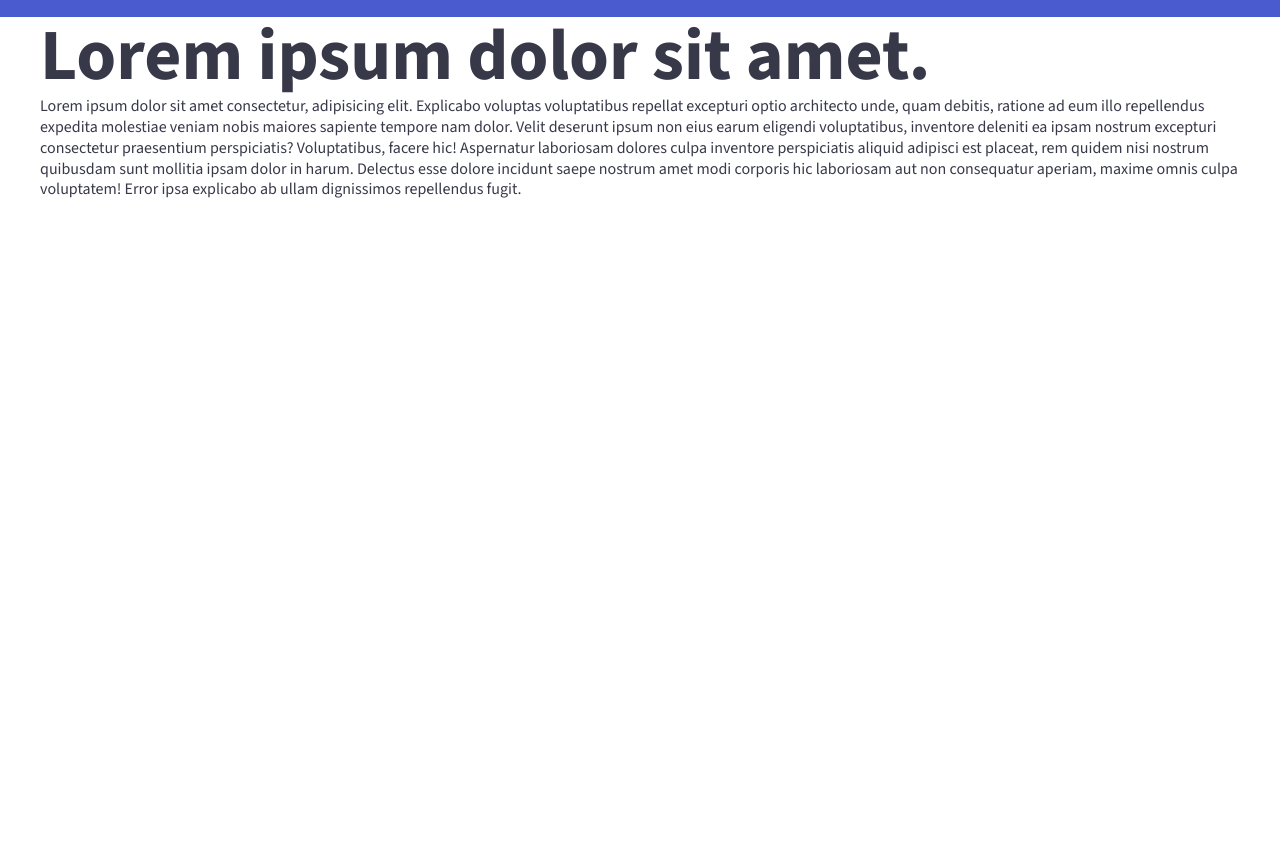
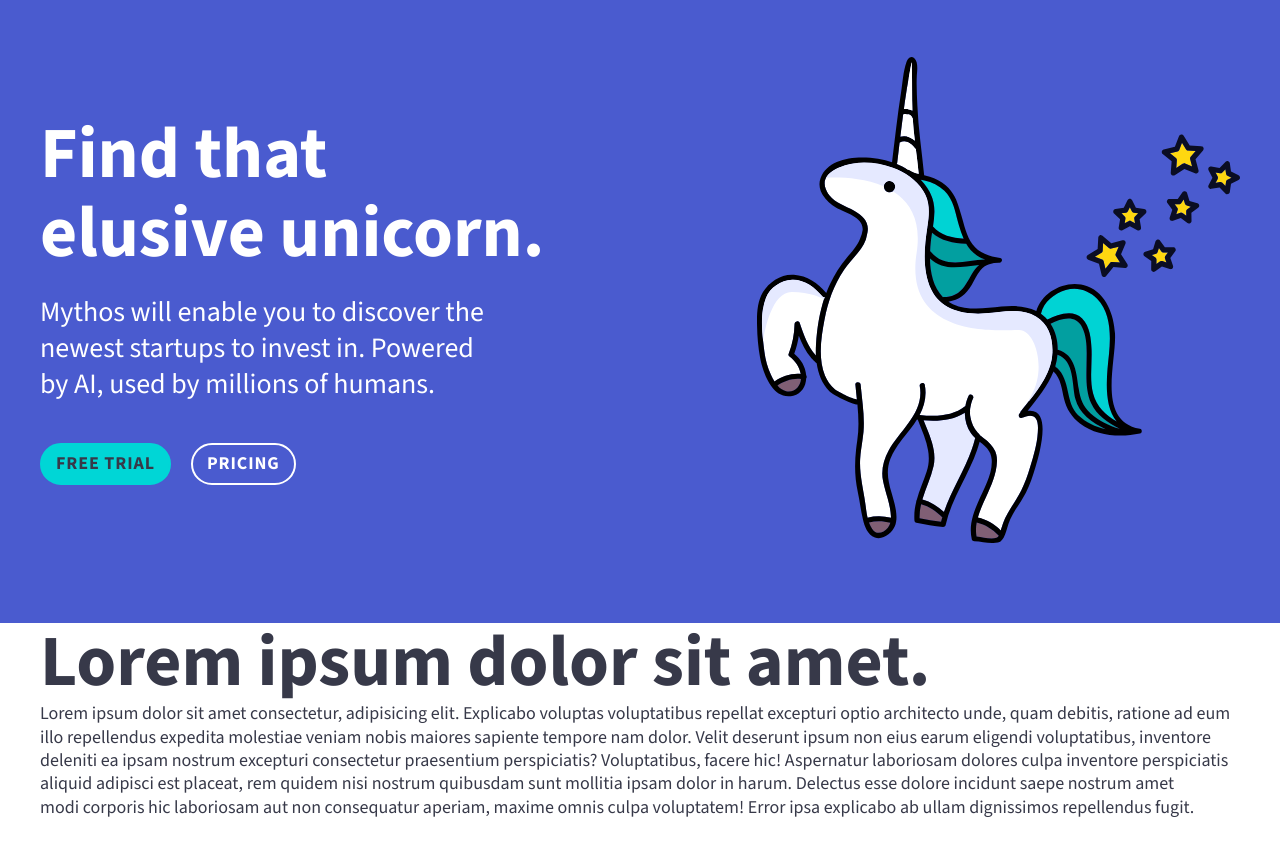
Before and after one commit to acandael/responsive-website, a plain HTML site: page index.html in a window 1280 px wide. Shown: the part 59-914 px from the top of the page. Before the commit the page ends 800 px from the top, so only its background shows below. Drawn offline with Linux system fonts and the light colour scheme.

Commit message:
style hero section

```diff
--- a/index.html
+++ b/index.html
@@ -51,6 +51,30 @@
             </div>
         </header>
         <main id="main">
+            <section class="hero">
+                <div class="wrapper hero__wrapper">
+                    <img
+                        src="/img/unicorn.svg"
+                        alt="unicorn with stars"
+                        class="hero__image"
+                        width="483"
+                        height="486"
+                    />
+
+                    <div class="hero__text">
+                        <h1 class="hero__title">Find that elusive unicorn.</h1>
+                        <p class="hero__content large">
+                            Mythos will enable you to discover the newest
+                            startups to invest in. Powered by AI, used by
+                            millions of humans.
+                        </p>
+                        <div class="hero__buttons">
+                            <a href="" class="button primary">Free Trial</a>
+                            <a href="" class="button secondary">Pricing</a>
+                        </div>
+                    </div>
+                </div>
+            </section>
             <div class="wrapper">
                 <h1>Lorem ipsum dolor sit amet.</h1>
                 <p>
--- a/style.css
+++ b/style.css
@@ -23,6 +23,7 @@
     :root {
         --fs-14: calc(14 / 16 * 1rem);
         --fs-16: calc(16 / 16 * 1rem);
+        --fs-18: calc(18 / 16 * 1rem);
         --fs-24: calc(24 / 16 * 1rem);
         --fs-36: calc(36 / 16 * 1rem);
         --fs-42: calc(42 / 16 * 1rem);
@@ -33,6 +34,7 @@
         --font-size-h1: var(--fs-42);
         --font-size-h2: var(--fs-36);
         --font-size-h3: var(--fs-24);
+        --font-size-button: var(--fs-18);
 
         @media (width >=calc(600 / 16 * 1rem)) {
             --font-size-topnav: var(--fs-16);
@@ -47,6 +49,7 @@
         --c-gray-dark: hsl(233, 14%, 25%);
         --c-purple: hsl(232, 58%, 55%);
         --c-teal: hsl(180, 100%, 42%);
+        --c-teal-dark: hsl(180, 100%, 37%);
         --c-transparent: transparent;
         --c-magenta: hsl(320, 85%, 41%);
 
@@ -55,11 +58,16 @@
         --color-text-light: var(--c-white);
         --color-header-bg: var(--c-purple);
         --color-hero-bg: var(--c-purple);
-        --color-button-primary: var(--c-teal);
+        --color-button-primary-bg: var(--c-teal);
+        --color-button-primary-border-hover: var(--c-teal-dark);
+        --color-button-primary-bg-hover: var(--c-teal-dark);
         --color-button-primary-text: var(--c-gray-dark);
-        --collor-button-secondary-bg: var(--c-transparent);
+        --color-button-primary-border: var(--c-teal);
+        --color-button-secondary-bg: var(--c-transparent);
+        --color-button-secondary-bg-hover: var(--c-white);
         --color-button-secondary-border: var(--c-white);
         --color-button-secondary-text: var(--c-white);
+        --color-button-secondary-text-hover: var(--color-hero-bg);
         --color-fullwidth-bg: var(--c-magenta);
     }
     *,
@@ -85,6 +93,13 @@
         line-height: 1.1;
     }
 
+    h1,
+    h2,
+    h3,
+    p {
+        text-wrap: balance;
+    }
+
     h1 {
         font-size: var(--font-size-h1);
     }
@@ -99,6 +114,26 @@
 
     a {
         text-decoration: none;
+    }
+
+    p {
+        font-size: calc(18 / 16 * 1rem);
+
+        &.medium {
+            font-size: calc(20 / 16 * 1rem);
+
+            @media (width >= calc(600 / 16 * 1rem)) {
+                font-size: calc(24 / 16 * 1rem);
+            }
+        }
+
+        &.large {
+            font-size: calc(24 / 16 * 1rem);
+
+            @media (width >= calc(600 / 16 * 1rem)) {
+                font-size: calc(28 / 16 * 1rem);
+            }
+        }
     }
 
     img,
@@ -116,6 +151,40 @@
 }
 
 @layer component {
+    .button {
+        display: inline-block;
+        font-size: var(--font-size-button);
+        font-weight: 700;
+        line-height: 1;
+        letter-spacing: 0.05em;
+        text-transform: uppercase;
+        padding: 10px 14px;
+        border-radius: 24px;
+        transition: 150ms ease-in-out;
+        transition-property: background-color, border-color, color;
+
+        &.primary {
+            background-color: var(--color-button-primary-bg);
+            color: var(--color-button-primary-text);
+            border: 2px solid var(--color-button-primary-border);
+
+            &:hover {
+                background-color: var(--color-button-primary-bg-hover);
+                border: 2px solid var(--color-button-primary-border-hover);
+            }
+        }
+
+        &.secondary {
+            background-color: var(--color-button-secondary-bg);
+            color: var(--color-button-secondary-text);
+            border: 2px solid var(--color-button-secondary-border);
+
+            &:hover {
+                background-color: var(--color-button-secondary-bg-hover);
+                color: var(--color-button-secondary-text-hover);
+            }
+        }
+    }
     .topnav {
         background-color: var(--color-header-bg);
 
@@ -168,6 +237,58 @@
             }
         }
     }
+
+    /* Hero Section */
+    .hero {
+        background-color: var(--color-hero-bg);
+        color: var(--color-text-light);
+        .hero__wrapper {
+            display: grid;
+            padding-block: 30px 60px;
+
+            @media (width >= calc(1000 / 16 * 1rem)) {
+                grid-template-columns: 6fr 5fr;
+                align-items: center;
+                padding-block: 40px 80px;
+            }
+        }
+        .hero__image {
+            justify-self: center;
+            width: calc(200 / 16 * 1rem);
+            height: auto;
+            margin-block-end: 40px;
+
+            @media (width >= calc(600 / 16 * 1rem)) {
+                width: calc(483 / 16 * 1rem);
+            }
+
+            @media (width >= calc(1000 / 16 * 1rem)) {
+                order: 2;
+                width: calc(483 / 16 * 1rem);
+                margin-block-end: 0;
+                justify-self: end;
+            }
+        }
+        .hero__text {
+        }
+
+        .hero__title {
+            margin-block-end: 12px;
+
+            @media (width >= calc(600 / 16 * 1rem)) {
+                margin-block-end: 20px;
+            }
+        }
+        .hero__content {
+            margin-block-end: 40px;
+            max-width: 44ch;
+        }
+
+        .hero__buttons {
+            display: flex;
+            gap: 20px;
+        }
+    }
 }
 
 @layer utility {
```
Also changed, not shown: img/unicorn.svg (added).
